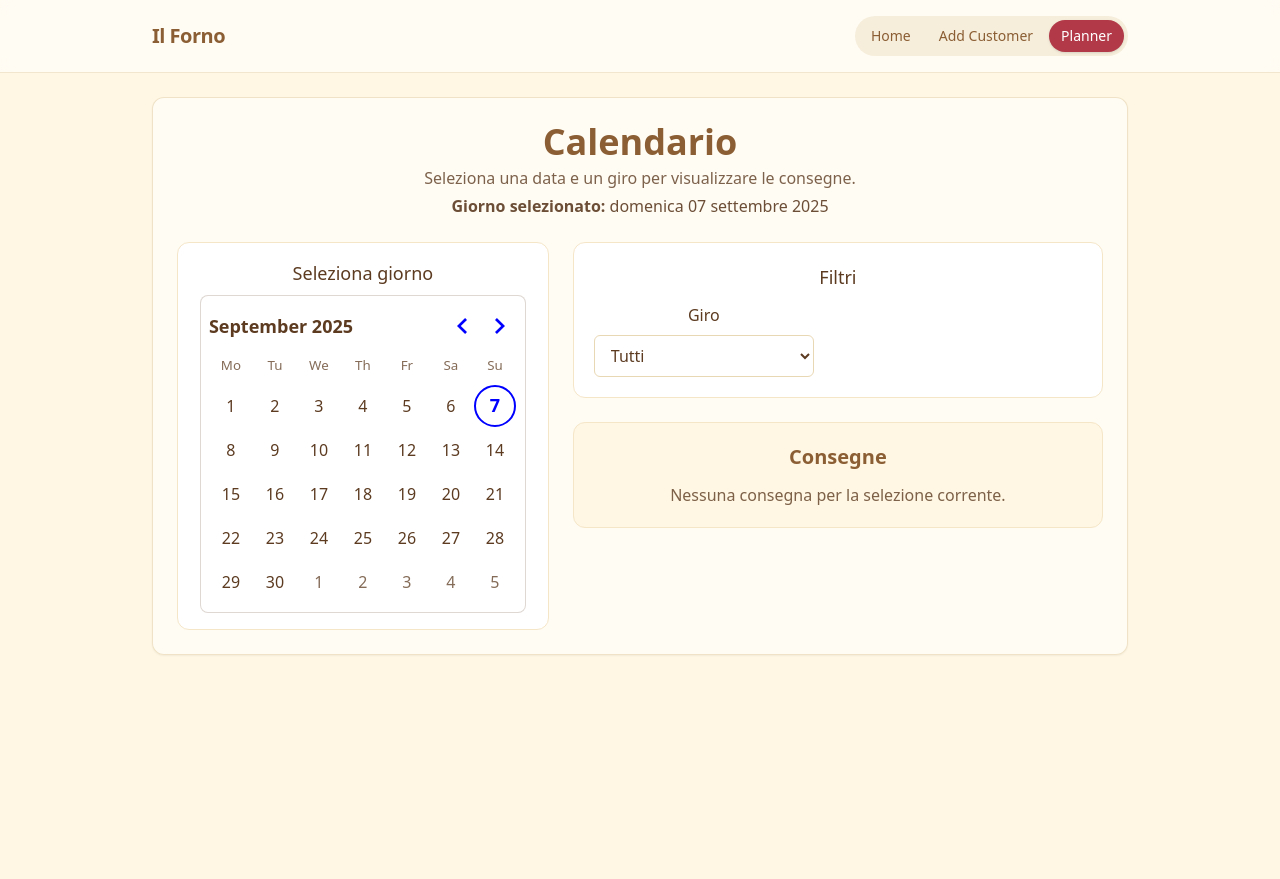
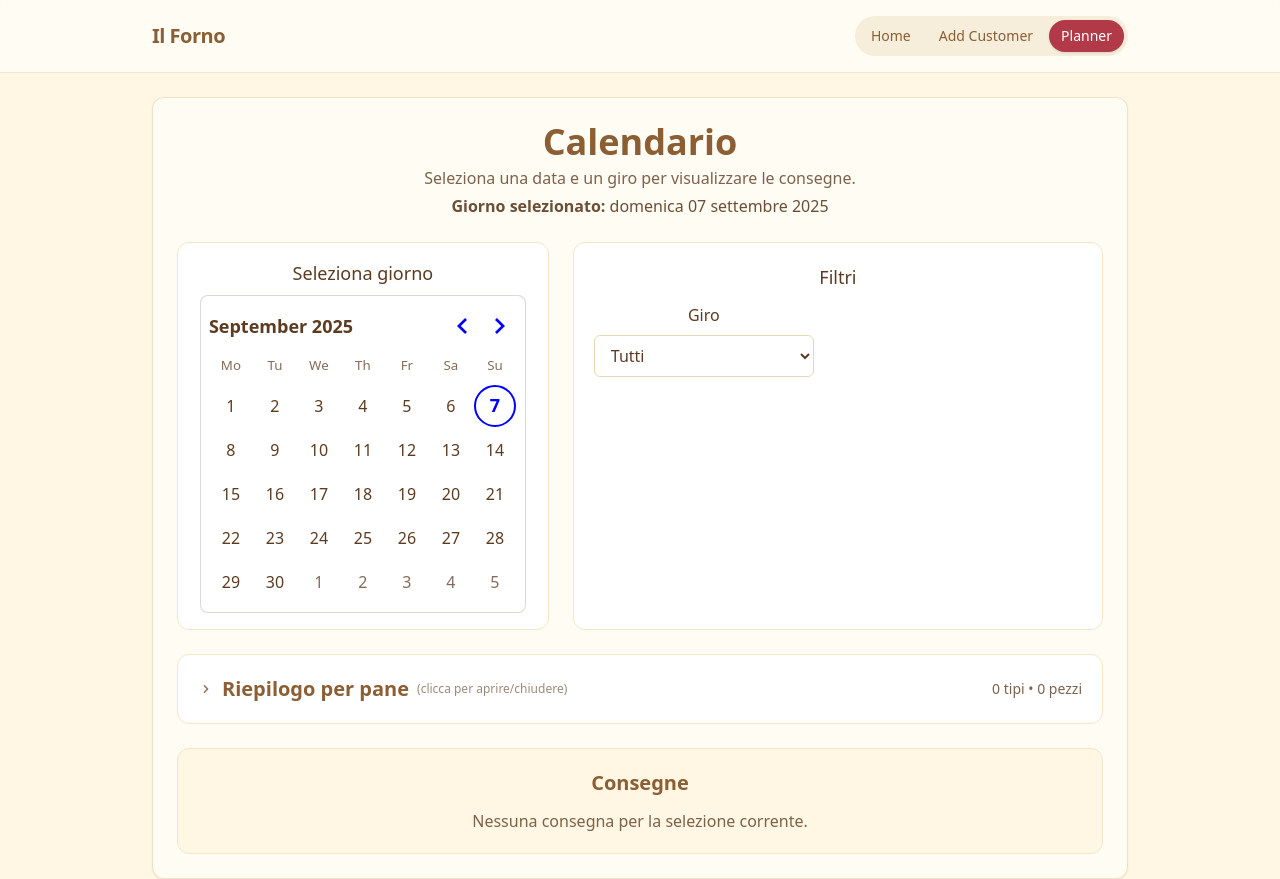
Before and after one commit to Eomm/il-forno, a React (Vite) app in the folder frontend/: page /planner in a window 1280 px wide. Before the commit the page ends 800 px from the top, so only its background shows below. Built offline with nearby package versions, Linux system fonts and the light colour scheme.

Commit message:
chore: small UI improvements

```diff
--- a/frontend/src/data/tiers.js
+++ b/frontend/src/data/tiers.js
@@ -1,3 +1,3 @@
 // Static data: list of tiers
 
-export const TIERS = ['Este', 'Villa', 'Deserto']
+export const TIERS = ['Este', 'Villa', 'Deserto', 'Sant\'Elena']
--- a/frontend/src/data/useCustomerDataController.js
+++ b/frontend/src/data/useCustomerDataController.js
@@ -1,4 +1,23 @@
 // Data layer utility: bread types, tiers, and submit handler
+
+/**
+ * @typedef {Object} PlanDelivery
+ * @property {number} customerId - Unique ID of the customer
+ * @property {string} customerName - Name of the customer
+ * @property {string} tier - Tier of the customer
+ * @property {number} breadTypeId - ID of the bread type
+ * @property {string} breadTypeName - Name of the bread type
+ * @property {number} quantity - Quantity for delivery
+ * @property {string|null} deliveryDate - ISO date string if specific delivery, otherwise null
+ * @property {Object} days - Object indicating delivery days (boolean for each day)
+ * @property {boolean} days.monday
+ * @property {boolean} days.tuesday
+ * @property {boolean} days.wednesday
+ * @property {boolean} days.thursday
+ * @property {boolean} days.friday
+ * @property {boolean} days.saturday
+ * @property {boolean} days.sunday
+*/
 
 import { BREAD_TYPES } from './breadTypes'
 import { TIERS } from './tiers'
@@ -203,7 +222,15 @@ export function useCustomerDataController () {
   const getBreadTypes = () => BREAD_TYPES.map(bt => bt.name)
   const getTiers = () => TIERS
 
-  // Load plan/deliveries for a specific date and tier.
+  /**
+   * Loads the plan/deliveries for a specific date and tier.
+   *
+   * @async
+   * @function getPlanByDate
+   * @param {Date|string|number} date - The target date (can be a Date object, ISO string, or timestamp).
+   * @param {string|number} tier - The tier to filter by. If '0', returns all tiers.
+   * @returns {Promise<Array<PlanDelivery>>} Resolves to an array of plan objects.
+   */
   const getPlanByDate = async (date, tier) => {
     const targetDayName = dayNameFromDate(date) // e.g., 'monday'
     const targetISO = toISODate(date)
@@ -228,8 +255,11 @@ export function useCustomerDataController () {
         const customerMap = new Map()
         for (const c of customers) customerMap.set(c.id, c)
 
-        // Filter plans matching the day/date
+        // Filter plans matching the day/date AND exclude records created after the selected date
         const filtered = plans.filter((p) => {
+          // Exclude plans created after the target date
+          if (p.createdAt && toISODate(p.createdAt) > targetISO) return false
+
           const matchDate = p.deliveryDate && p.deliveryDate === targetISO
           const matchDay = !p.deliveryDate && !!p[targetDayName]
           return matchDate || matchDay
--- a/frontend/src/pages/Planner.jsx
+++ b/frontend/src/pages/Planner.jsx
@@ -15,13 +15,63 @@ export default function Planner () {
       : ''
   ), [selectedDay])
 
+  // Compare by: tier (string) -> customerName -> breadTypeName -> quantity
+  /**
+   * Compare two PlanDelivery objects for sorting.
+   * Sort by: tier (string, locale-aware) -> customerName -> breadTypeName -> quantity (number)
+   * @param {import('../data/useCustomerDataController').PlanDelivery} a
+   * @param {import('../data/useCustomerDataController').PlanDelivery} b
+   */
+  const comparePlans = (a, b) => {
+    // tier (locale-aware string)
+    const aTierStr = a.tier.toString()
+    const bTierStr = b.tier.toString()
+    const cmpTier = aTierStr.localeCompare(bTierStr, 'it', { numeric: true, sensitivity: 'base' })
+    if (cmpTier !== 0) return cmpTier
+
+    // customerName
+    const aCust = a.customerName
+    const bCust = b.customerName
+    const cmpCust = aCust.localeCompare(bCust, 'it', { sensitivity: 'base' })
+    if (cmpCust !== 0) return cmpCust
+
+    // breadTypeName
+    const aBread = a.breadTypeName
+    const bBread = b.breadTypeName
+    const cmpBread = aBread.localeCompare(bBread, 'it', { sensitivity: 'base' })
+    if (cmpBread !== 0) return cmpBread
+
+    // quantity (numeric)
+    const aQty = Number(a.quantity)
+    const bQty = Number(b.quantity)
+    return aQty - bQty
+  }
+
   // Call when date or tier changes
   useEffect(() => {
     if (!selectedDay) return
     getPlanByDate(selectedDay, selectedTier)
-      .then(setResults)
+      .then((planData) => {
+        const sorted = planData.sort(comparePlans)
+        setResults(sorted)
+      })
       .catch(console.error)
   }, [selectedDay, selectedTier, getPlanByDate])
+
+  // Aggregate results by breadTypeName
+  const summaryRows = useMemo(() => {
+    const map = new Map()
+    for (const r of results) {
+      const key = r.breadTypeName || '—'
+      const qty = Number(r.quantity) || 0
+      map.set(key, (map.get(key) || 0) + qty)
+    }
+    const arr = Array.from(map.entries()).map(([breadTypeName, totalQuantity]) => ({ breadTypeName, totalQuantity }))
+    arr.sort((a, b) => a.breadTypeName.localeCompare(b.breadTypeName, 'it', { sensitivity: 'base' }))
+    return arr
+  }, [results])
+
+  const totalPieces = useMemo(() => summaryRows.reduce((acc, r) => acc + r.totalQuantity, 0), [summaryRows])
 
   return (
     <div className="space-y-6">
@@ -33,6 +83,12 @@ export default function Planner () {
           <p className="text-bakery-choco/90"><span className="font-semibold">Giorno selezionato:</span> {formattedDate}</p>
         )}
       </header>
+
+      {/* Local styles for the rotating chevron in the summary */}
+      <style>{`
+        details > summary .chevron { transition: transform 0.2s ease; }
+        details[open] > summary .chevron { transform: rotate(90deg); }
+      `}</style>
 
       {/* Content grid */}
       <div className="grid gap-6 lg:grid-cols-12">
@@ -50,10 +106,8 @@ export default function Planner () {
           </div>
         </section>
 
-        {/* Right column: filters + results */}
-        <div className="lg:col-span-7 space-y-6">
         {/* Filters card */}
-          <section className="bg-white rounded-xl border border-bakery-wheat p-4 md:p-5">
+        <section className="lg:col-span-7 bg-white rounded-xl border border-bakery-wheat p-4 md:p-5">
           <h2 className="text-lg font-medium text-bakery-choco mb-3">Filtri</h2>
           <div className="flex flex-col sm:flex-row gap-3 sm:items-end">
             <div className="min-w-[220px]">
@@ -73,8 +127,46 @@ export default function Planner () {
           </div>
         </section>
 
-          {/* Results card */}
-          <section className="bg-bakery-cream rounded-xl border border-bakery-wheat p-5">
+        {/* Summary card - full width below calendar and filters */}
+        <section className="lg:col-span-12 bg-white rounded-xl border border-bakery-wheat p-5">
+          <details>
+            <summary className="flex items-center justify-between cursor-pointer select-none">
+              <span className="inline-flex items-center gap-2">
+                <svg className="chevron h-4 w-4 text-bakery-choco/70" viewBox="0 0 20 20" fill="currentColor" aria-hidden="true">
+                  <path fillRule="evenodd" d="M7.293 14.707a1 1 0 010-1.414L10.586 10 7.293 6.707a1 1 0 111.414-1.414l4 4a1 1 0 010 1.414l-4 4a1 1 0 01-1.414 0z" clipRule="evenodd" />
+                </svg>
+                <span className="text-xl font-semibold text-bakery-brown">Riepilogo per pane</span>
+                <span className="text-bakery-choco/60 text-xs">(clicca per aprire/chiudere)</span>
+              </span>
+              <span className="text-bakery-choco/80 text-sm">{summaryRows.length} tipi • {totalPieces} pezzi</span>
+            </summary>
+            <div className="mt-3 overflow-x-auto">
+              {summaryRows.length === 0 ? (
+                <div className="text-bakery-choco/80">Nessun dato per il riepilogo.</div>
+              ) : (
+                <table className="min-w-full text-sm">
+                  <thead>
+                    <tr className="text-bakery-choco/70">
+                      <th className="text-left py-2 px-2">Pane</th>
+                      <th className="text-left py-2 px-2">Quantità totale</th>
+                    </tr>
+                  </thead>
+                  <tbody>
+                    {summaryRows.map((row) => (
+                      <tr key={row.breadTypeName} className="border-t border-bakery-wheat/60">
+                        <td className="py-2 px-2 text-left text-bakery-choco ">{row.breadTypeName}</td>
+                        <td className="py-2 px-2 text-left text-bakery-choco font-medium">{row.totalQuantity}</td>
+                      </tr>
+                    ))}
+                  </tbody>
+                </table>
+              )}
+            </div>
+          </details>
+        </section>
+
+        {/* Results card - full width below calendar, filters and summary */}
+        <section className="lg:col-span-12 bg-bakery-cream rounded-xl border border-bakery-wheat p-5">
           <h2 className="text-xl font-semibold text-bakery-brown mb-3">Consegne</h2>
           {results.length === 0 ? (
             <div className="text-bakery-choco/80">Nessuna consegna per la selezione corrente.</div>
@@ -92,12 +184,12 @@ export default function Planner () {
                 <tbody>
                   {results.map((r, idx) => (
                     <tr key={`${r.customerId}-${r.breadTypeId}-${r.deliveryDate || idx}`} className="border-t border-bakery-wheat/60">
-                        <td className="py-2 px-2">
+                      <td className="py-2 px-2 text-left">
                         <span className="inline-flex items-center rounded-full bg-bakery-wheat/50 text-bakery-brown px-2 py-0.5 text-xs font-medium">{r.tier}</span>
                       </td>
-                        <td className="py-2 px-2 text-bakery-choco">{r.customerName}</td>
-                        <td className="py-2 px-2 text-bakery-choco font-medium">{r.quantity}</td>
-                        <td className="py-2 px-2 text-bakery-choco">{r.breadTypeName}</td>
+                      <td className="py-2 px-2 text-left text-bakery-choco">{r.customerName}</td>
+                      <td className="py-2 px-2 text-left text-bakery-choco">{r.breadTypeName}</td>
+                      <td className="py-2 px-2 text-left text-bakery-choco font-medium">{r.quantity}</td>
                     </tr>
                   ))}
                 </tbody>
@@ -107,6 +199,5 @@ export default function Planner () {
         </section>
       </div>
     </div>
-    </div>
   )
 }
```
Lines whose indentation alone changed are shown as unchanged.
